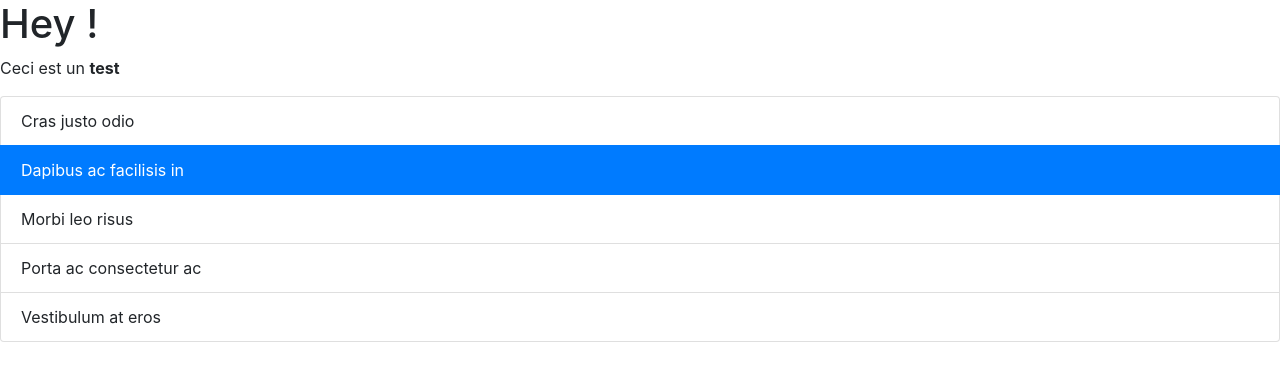
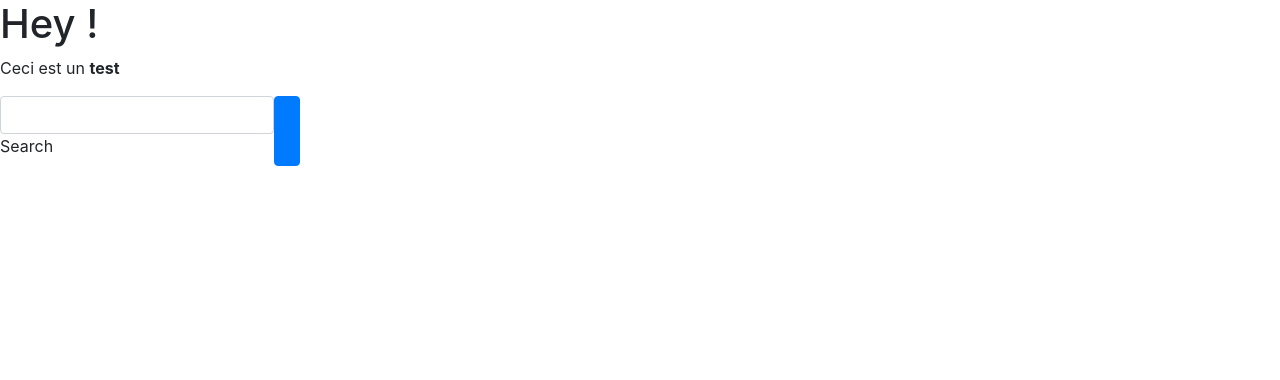
Before and after one commit to 0xS3GFAULT/0xS3GFAULT.github.io, a plain HTML site: page index.html in a window 1280 px wide. Drawn offline with nearby package versions, Linux system fonts and the light colour scheme.

Commit message:
Update index.html

```diff
--- a/index.html
+++ b/index.html
@@ -2,13 +2,15 @@
 <p>Ceci est un <b>test</b></p>
 <link rel="stylesheet" href="https://cdn.jsdelivr.net/npm/bootstrap@4.0.0/dist/css/bootstrap.min.css" integrity="sha384-Gn5384xqQ1aoWXA+058RXPxPg6fy4IWvTNh0E263XmFcJlSAwiGgFAW/dAiS6JXm" crossorigin="anonymous">
 <body>
-  <ul class="list-group">
-  <li class="list-group-item">Cras justo odio</li>
-  <li class="list-group-item active">Dapibus ac facilisis in</li>
-  <li class="list-group-item">Morbi leo risus</li>
-  <li class="list-group-item">Porta ac consectetur ac</li>
-  <li class="list-group-item">Vestibulum at eros</li>
-</ul>
+  <div class="input-group">
+  <div class="form-outline">
+    <input id="search-input" type="search" id="form1" class="form-control" />
+    <label class="form-label" for="form1">Search</label>
+  </div>
+  <button id="search-button" type="button" class="btn btn-primary">
+    <i class="fas fa-search"></i>
+  </button>
+</div>
   <script src="https://code.jquery.com/jquery-3.2.1.slim.min.js" integrity="sha384-KJ3o2DKtIkvYIK3UENzmM7KCkRr/rE9/Qpg6aAZGJwFDMVNA/GpGFF93hXpG5KkN" crossorigin="anonymous"></script>
   <script src="https://cdn.jsdelivr.net/npm/popper.js@1.12.9/dist/umd/popper.min.js" integrity="sha384-ApNbgh9B+Y1QKtv3Rn7W3mgPxhU9K/ScQsAP7hUibX39j7fakFPskvXusvfa0b4Q" crossorigin="anonymous"></script>
   <script src="https://cdn.jsdelivr.net/npm/bootstrap@4.0.0/dist/js/bootstrap.min.js" integrity="sha384-JZR6Spejh4U02d8jOt6vLEHfe/JQGiRRSQQxSfFWpi1MquVdAyjUar5+76PVCmYl" crossorigin="anonymous"></script>
```
